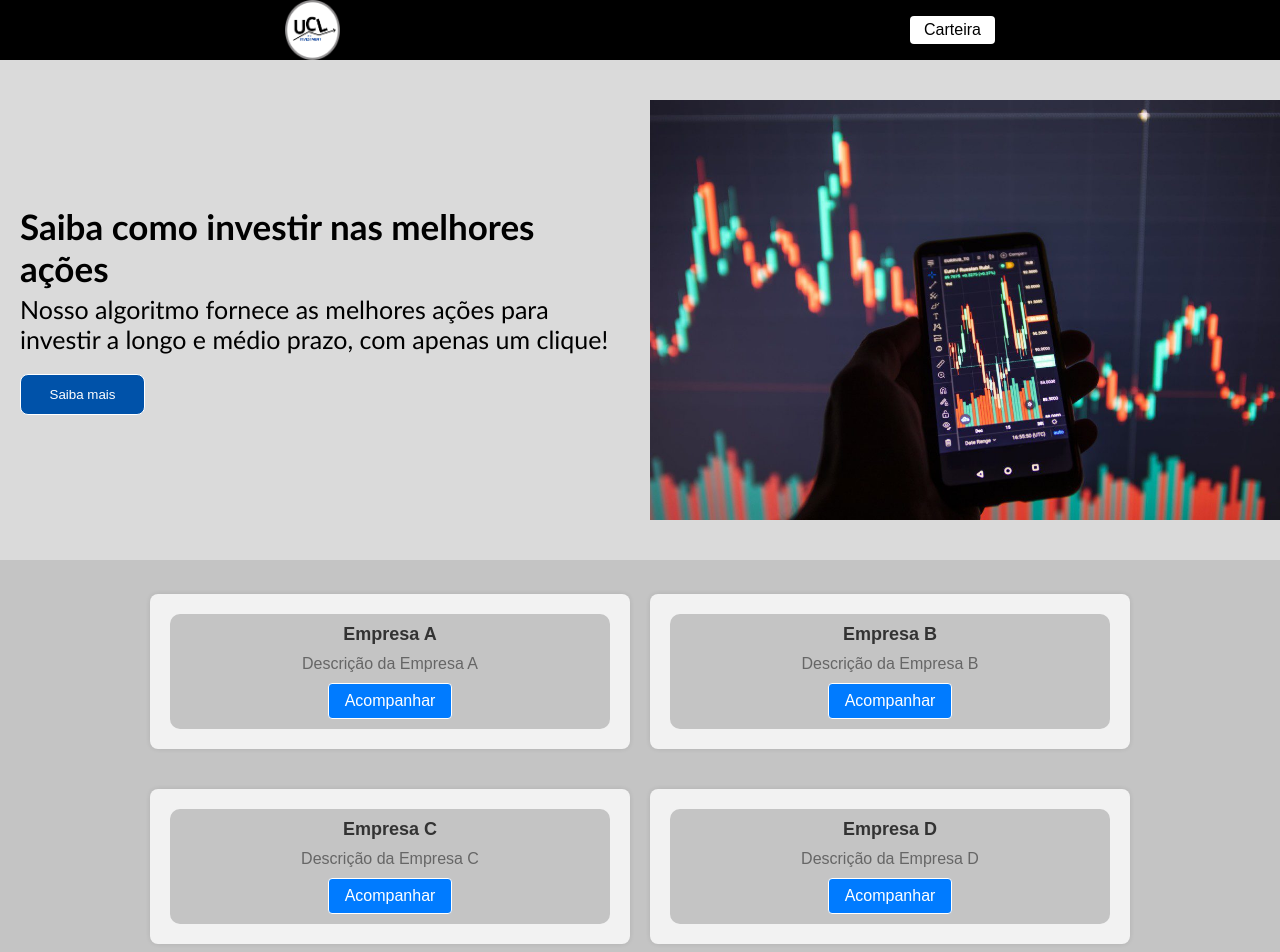
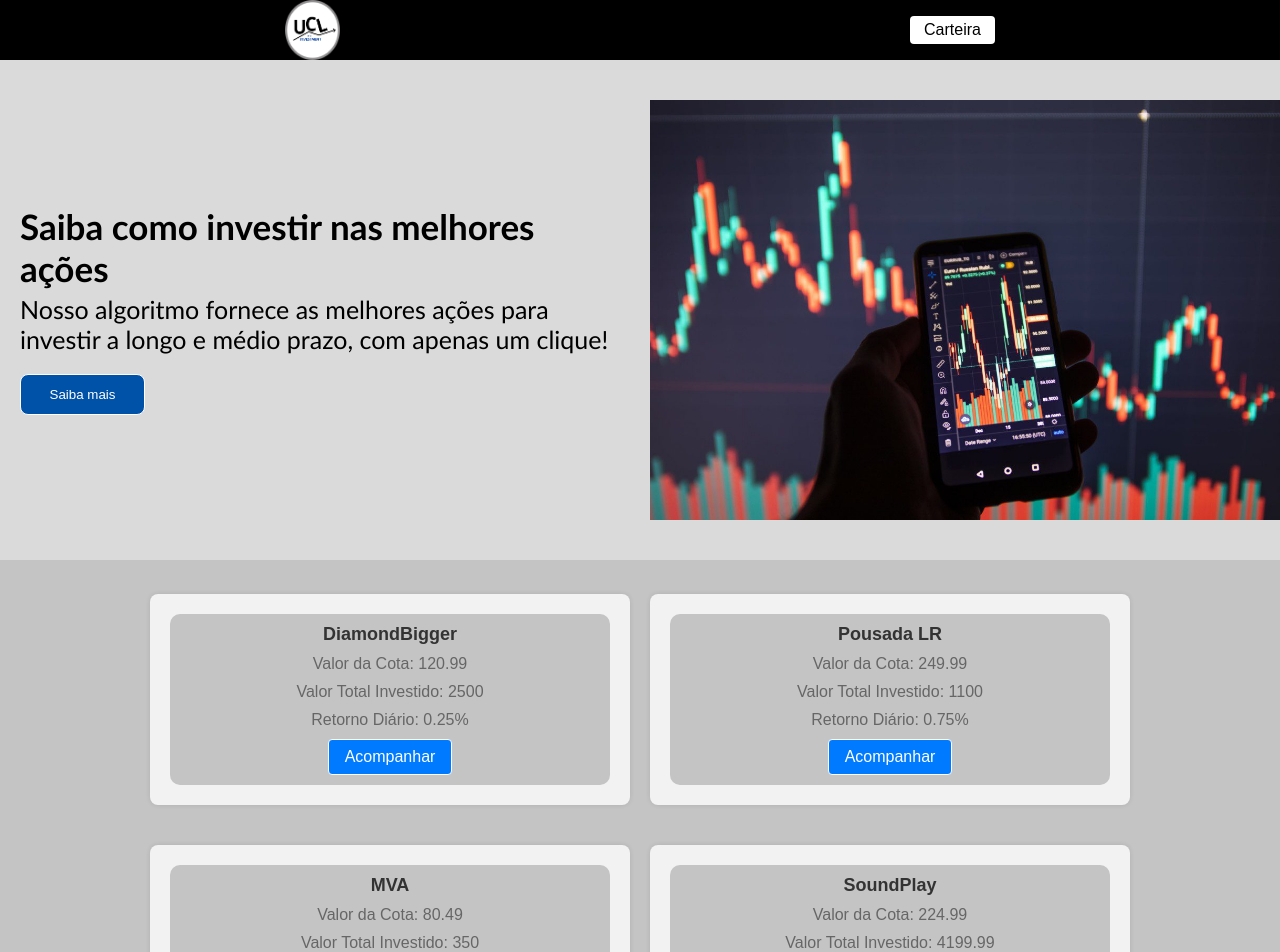
Before and after one commit to Nathaliavicb/PI5-front, a React (Create React App) app: page / in a window 1280 px wide. Shown: the top 952 px of the page. Built offline with nearby package versions, Linux system fonts and the light colour scheme.

Commit message:
feat: up dados

```diff
--- a/src/dados/acoes.json
+++ b/src/dados/acoes.json
@@ -1,92 +1,64 @@
-[
 {
-    "empresa": "Empresa A",
-    "descricao": "Descrição da Empresa A",
-    "setor": "Tecnologia",
-    "fundacao": "01/01/2000",
-    "preco_atual": 190,
-    "variacao": "+2.5%",
-    "volume_negociado": "100.000",
-    "ultima_atualizacao": "18/04/2024",
-    "historico": [
-      {"data": "01/05/2024", "preco": 155.00},
-      {"data": "02/05/2024", "preco": 160.00},
-      {"data": "03/05/2024", "preco": 165.00}
+  "historicoAcoes": [
+    {
+      "data": "2024-04-15",
+      "valorCarteira": 6680,
+      "acoes": [
+        {
+          "acao": "DiamondBigger",
+          "valorCota": 120.99,
+          "valorTotalInvestido": 2500.00,
+          "retornoDiario": 0.25
+        }
       ]
     },
     {
-    "empresa": "Empresa B",
-    "descricao": "Descrição da Empresa B",
-    "setor": "Saúde",
-    "fundacao": "15/05/1995",
-    "preco_atual": 75.20,
-    "variacao": "-1.8%",
-    "volume_negociado": "75.000",
-    "ultima_atualizacao": "18/04/2024",
-    "historico": [
-      {"data": "01/05/2024", "preco": 73.00},
-      {"data": "02/05/2024", "preco": 74.50},
-      {"data": "03/05/2024", "preco": 72.80}
+      "data": "2024-02-05",
+      "valorCarteira": 1450,
+      "acoes": [
+        {
+          "acao": "Pousada LR",
+          "valorCota": 249.99,
+          "valorTotalInvestido": 1100.00,
+          "retornoDiario": 0.75
+        }
       ]
     },
     {
-    "empresa": "Empresa C",
-    "descricao": "Descrição da Empresa C",
-    "setor": "Lazer",
-    "fundacao": "01/01/2000",
-    "preco_atual": 120,
-    "variacao": "+2.5%",
-    "volume_negociado": "85.000",
-    "ultima_atualizacao": "18/04/2024",
-    "historico": [
-      {"data": "01/05/2024", "preco": 149.00},
-      {"data": "02/05/2024", "preco": 152.00},
-      {"data": "03/05/2024", "preco": 155.50}
+      "data": "2024-01-29",
+      "valorCarteira": 8750,
+      "acoes": [
+        {
+          "acao": "MVA",
+          "valorCota": 80.49,
+          "valorTotalInvestido": 350.00,
+          "retornoDiario": 0.10
+        }
       ]
     },
     {
-    "empresa": "Empresa D",
-    "descricao": "Descrição da Empresa D",
-    "setor": "Lazer",
-    "fundacao": "01/01/2000",
-    "preco_atual": 130,
-    "variacao": "+2.5%",
-    "volume_negociado": "65.000",
-    "ultima_atualizacao": "18/04/2024",
-    "historico": [
-      {"data": "01/05/2024", "preco": 149.00},
-      {"data": "02/05/2024", "preco": 152.00},
-      {"data": "03/05/2024", "preco": 155.50}
+      "data": "2024-03-10",
+      "valorCarteira": 2550,
+      "acoes": [
+        {
+          "acao": "SoundPlay",
+          "valorCota": 224.99,
+          "valorTotalInvestido": 4199.99,
+          "retornoDiario": 0.65
+        }
       ]
     },
     {
-    "empresa": "Empresa E",
-    "descricao": "Descrição da Empresa E",
-    "setor": "Lazer",
-    "fundacao": "01/01/2000",
-    "preco_atual": 170.50,
-    "variacao": "+2.5%",
-    "volume_negociado": "90.000",
-    "ultima_atualizacao": "18/04/2024",
-    "historico": [
-      {"data": "01/05/2024", "preco": 149.00},
-      {"data": "02/05/2024", "preco": 152.00},
-      {"data": "03/05/2024", "preco": 155.50}
-    ]
-  },
+      "data": "2024-04-21",
+      "valorCarteira": 7500,
+      "acoes": [
         {
-    "empresa": "Empresa F",
-    "descricao": "Descrição da Empresa F",
-    "setor": "Lazer",
-    "fundacao": "01/01/2000",
-    "preco_atual": 91.50,
-    "variacao": "+2.5%",
-    "volume_negociado": "90.000",
-    "ultima_atualizacao": "18/04/2024",
-    "historico": [
-      {"data": "01/05/2024", "preco": 149.00},
-      {"data": "02/05/2024", "preco": 152.00},
-      {"data": "03/05/2024", "preco": 155.50}
+          "acao": "DiamondBigger",
+          "valorCota": 349.99,
+          "valorTotalInvestido": 5635.90,
+          "retornoDiario": 0.45
+        }
       ]
     }
   ]
+}
--- a/src/pages/Acoes/index.js
+++ b/src/pages/Acoes/index.js
@@ -10,17 +10,18 @@ import Footer from '../../componentss/Footer';
 Chart.register(CategoryScale, LinearScale, PointElement, LineElement, Title, Legend);
 
 function Acoes() {
-    const { id } = useParams();
+    const { index, acaoIndex } = useParams();
     const [selectedAcao, setSelectedAcao] = useState(null);
 
     useEffect(() => {
-        const index = parseInt(id);
-        const acaoSelecionada = acoesData[index];
+        const acaoSelecionada = acoesData.historicoAcoes[parseInt(index)].acoes[parseInt(acaoIndex)];
         setSelectedAcao(acaoSelecionada);
-    }, [id]);
+    }, [index, acaoIndex]);
 
-    const labels = selectedAcao ? selectedAcao.historico.map(item => item.data) : [];
-    const precoAtualData = selectedAcao ? selectedAcao.historico.map(item => item.preco) : [];
+    const labels = acoesData.historicoAcoes.map(historico => historico.data);
+    const precoAtualData = acoesData.historicoAcoes.map(historico =>
+        historico.acoes.find(acao => acao.acao === selectedAcao?.acao)?.valorCota || null
+    ).filter(value => value !== null);
 
     const data = {
         labels: labels,
@@ -71,30 +72,29 @@ function Acoes() {
     const columns = React.useMemo(
         () => [
             {
-                Header: 'Empresa',
-                accessor: 'empresa',
+                Header: 'Ação',
+                accessor: 'acao',
             },
             {
-                Header: 'Preço Atual',
-                accessor: 'preco_atual',
+                Header: 'Valor Cota',
+                accessor: 'valorCota',
             },
             {
-                Header: 'Variação',
-                accessor: 'variacao',
+                Header: 'Valor Total Investido',
+                accessor: 'valorTotalInvestido',
             },
             {
-                Header: 'Volume Negociado',
-                accessor: 'volume_negociado',
-            },
-            {
-                Header: 'Última Atualização',
-                accessor: 'ultima_atualizacao',
+                Header: 'Retorno Diário',
+                accessor: 'retornoDiario',
             },
         ],
         []
     );
 
-    const tableInstance = useTable({ columns, data: selectedAcao ? [selectedAcao] : [] });
+    const tableData = acoesData.historicoAcoes.flatMap(historico => historico.acoes)
+        .filter(acao => acao.acao === selectedAcao?.acao);
+
+    const tableInstance = useTable({ columns, data: tableData });
 
     const { getTableProps, getTableBodyProps, headerGroups, rows, prepareRow } = tableInstance;
 
@@ -102,7 +102,7 @@ function Acoes() {
         const minhaLista = localStorage.getItem("@matosflix");
         let acoesSalvas = JSON.parse(minhaLista) || [];
 
-        const hasAcao = acoesSalvas.some((acao) => acao.empresa === selectedAcao.empresa);
+        const hasAcao = acoesSalvas.some((acao) => acao.acao === selectedAcao.acao);
 
         if (hasAcao) {
             alert("Essa ação já está na sua lista!");
@@ -123,12 +123,11 @@ function Acoes() {
                         {selectedAcao && (
                             <>
                                 <div className='container-info-acoes'>
-                                    <h3>{selectedAcao.empresa}</h3>
-                                    <p><strong>Descrição:</strong> {selectedAcao.descricao}</p>
-                                    <p><strong>Fundação:</strong> {selectedAcao.fundacao}</p>
-                                    <p><strong>Setor:</strong> {selectedAcao.setor}</p>
+                                    <h3>{selectedAcao.acao}</h3>
+                                    <p><strong>Valor Cota:</strong> {selectedAcao.valorCota}</p>
+                                    <p><strong>Valor Total Investido:</strong> {selectedAcao.valorTotalInvestido}</p>
+                                    <p><strong>Retorno Diário:</strong> {selectedAcao.retornoDiario}</p>
                                 </div>
-
                             </>
                         )}
                     </div>
--- a/src/pages/Home/index.js
+++ b/src/pages/Home/index.js
@@ -6,16 +6,15 @@ import intro from '../../assets/intro.jpg';
 import Footer from '../../componentss/Footer';
 
 function Home() {
-    const [acoes, setAcoes] = useState([]);
+    const [historicoAcoes, setHistoricoAcoes] = useState([]);
     const [loading, setLoading] = useState(true);
 
     useEffect(() => {
-        setAcoes(acoesData);
+        setHistoricoAcoes(acoesData.historicoAcoes);
         setLoading(false);
     }, []);
 
     const handleSaibaMaisClick = () => {
-        // Redirecionamento para a div lista-acoes
         const listaAcoes = document.querySelector('.lista-acoes');
         listaAcoes.scrollIntoView({ behavior: 'smooth' });
     };
@@ -42,13 +41,17 @@ function Home() {
                     </div>
                 </div>
                 <div className='lista-acoes'>
-                    {acoes.map((acao, index) => (
+                    {historicoAcoes.map((historico, index) => (
                         <div className="linha-acoes" key={index}>
-                            <div className="acao-item">
-                                <h3>{acao.empresa}</h3>
-                                <p>{acao.descricao}</p>
-                                <Link to={`/acao/${index}`} className="botao-acompanhar">Acompanhar</Link>
-                            </div>
+                            {historico.acoes.map((acao, acaoIndex) => (
+                                <div className="acao-item" key={acaoIndex}>
+                                    <h3>{acao.acao}</h3>
+                                    <p>Valor da Cota: {acao.valorCota}</p>
+                                    <p>Valor Total Investido: {acao.valorTotalInvestido}</p>
+                                    <p>Retorno Diário: {acao.retornoDiario}%</p>
+                                    <Link to={`/acao/${index}/${acaoIndex}`} className="botao-acompanhar">Acompanhar</Link>
+                                </div>
+                            ))}
                         </div>
                     ))}
                 </div>
--- a/src/routes.js
+++ b/src/routes.js
@@ -1,6 +1,6 @@
 import { BrowserRouter, Routes, Route } from "react-router-dom";
 import Home from './pages/Home';
-import Filmes from './pages/Acoes';
+import Acoes from './pages/Acoes';
 import Header from "./componentss/Header";
 import Erro from "./pages/Erro";
 import Favoritos from "./pages/Favoritos";
@@ -11,7 +11,7 @@ function RoutesApp() {
             <Header/>
             <Routes>
                 <Route path="/" element={ <Home /> } />
-                <Route path="/acao/:id" element={ <Filmes /> } />
+                <Route path="/acao/:index/:acaoIndex" element={ <Acoes /> } />
                 <Route path="/favoritos" element={ <Favoritos /> } />
                 <Route path="*" element={ <Erro />} />
             </Routes>
```
Also changed, not shown: src/componentss/Graph/RetrospectivaAcoes.js (+16 -7 lines), src/pages/Favoritos/index.js (+4 -4 lines). Lines whose indentation alone changed are shown as unchanged.
